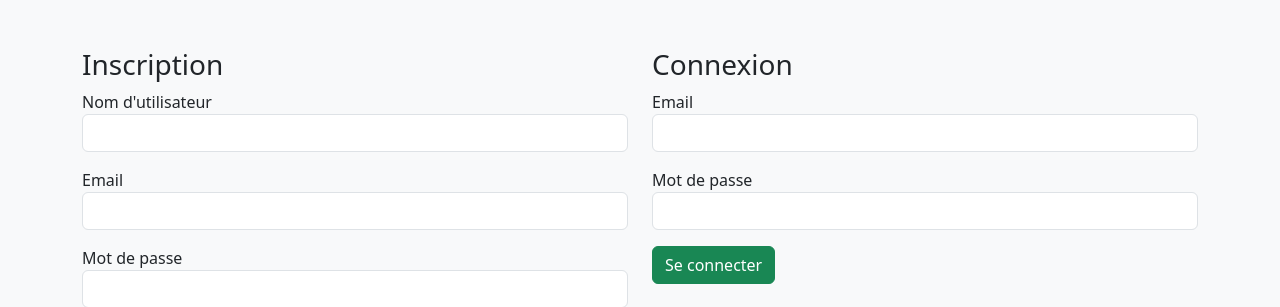
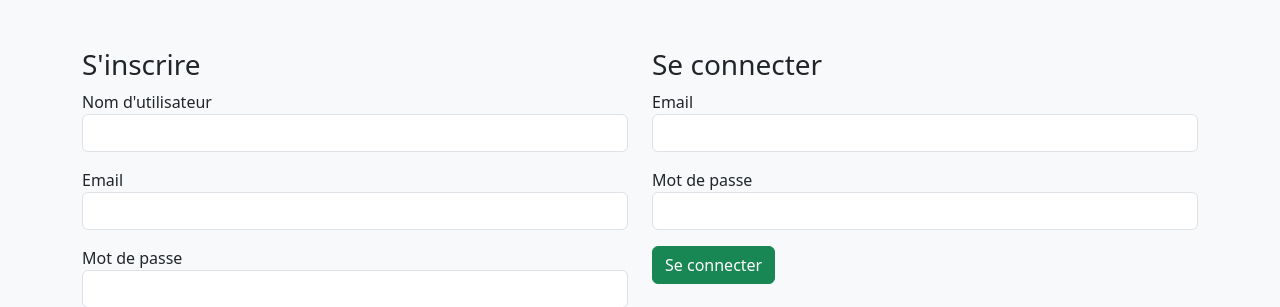
Before and after one commit to PoluxSuperShark/htdocs, a PHP site: page /pages/auth/index.php in a window 1280 px wide. Shown: the top 307 px of the page. Run offline with PHP 8.4, Linux system fonts and the light colour scheme.

Commit message:
Edited auth

```diff
--- a/pages/auth/index.php
+++ b/pages/auth/index.php
@@ -3,7 +3,7 @@
 <head>
     <meta charset="UTF-8">
     <meta name="viewport" content="width=device-width, initial-scale=1.0">
-    <title>Inscription / Connexion</title>
+    <title>Authentification</title>
     <link href="https://cdn.jsdelivr.net/npm/bootstrap@5.3.2/dist/css/bootstrap.min.css" rel="stylesheet">
 </head>
 <body class="bg-light">
@@ -12,7 +12,7 @@
     <div class="row">
         <!-- Inscription -->
         <div class="col-md-6">
-            <h3>Inscription</h3>
+            <h3>S'inscrire</h3>
             <form action="register.php" method="POST">
                 <div class="mb-3">
                     <label>Nom d'utilisateur</label>
@@ -60,7 +60,7 @@
 
         <!-- Connexion -->
         <div class="col-md-6">
-            <h3>Connexion</h3>
+            <h3>Se connecter</h3>
             <form action="login.php" method="POST">
                 <div class="mb-3">
                     <label>Email</label>
```
